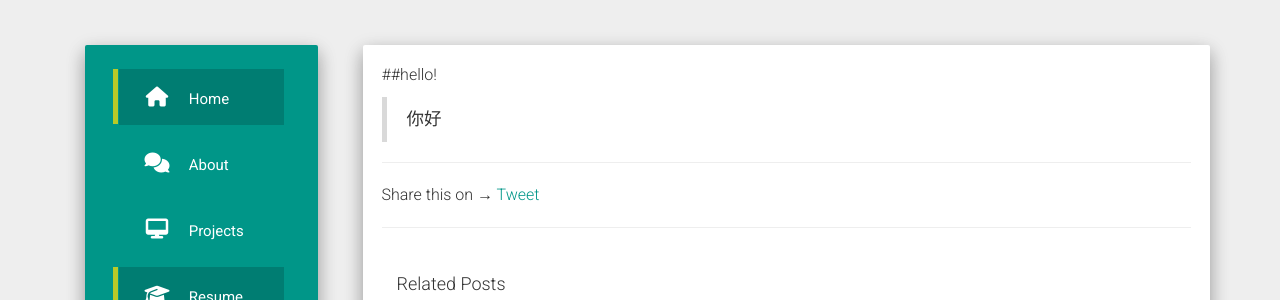
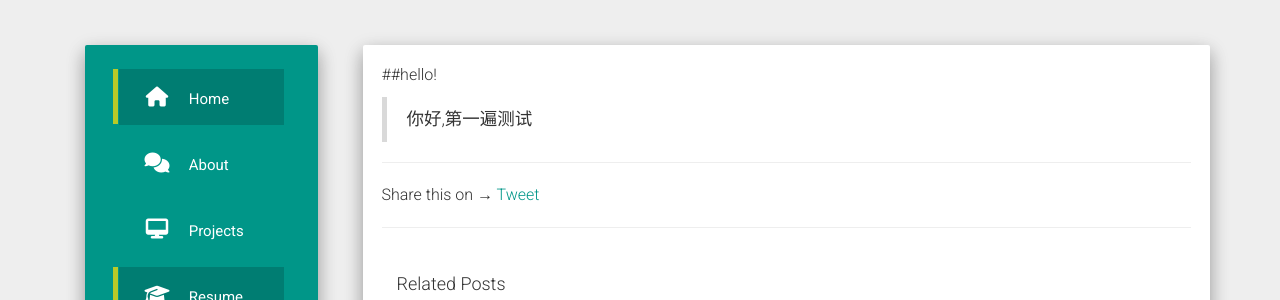
Before and after one commit to guanshiqiang2016/xiaoqiang_demo, a Jekyll site: the page built from _posts/2016-09-15-test-helllo.md, in a window 1280 px wide. Shown: the part 183-483 px from the top of the page. Built offline with Jekyll 4.4.1, drawn with Linux system fonts in a browser that asks for light colours; nearby versions of some CDN libraries; comment, search, counter and statistics services are not loaded.

Commit message:
Update 2016-09-15-test-helllo.md

```diff
--- a/_posts/2016-09-15-test-helllo.md
+++ b/_posts/2016-09-15-test-helllo.md
@@ -6,4 +6,4 @@ categories: others
 ---
 
 ##hello!
->你好
+>你好,第一遍测试
```
